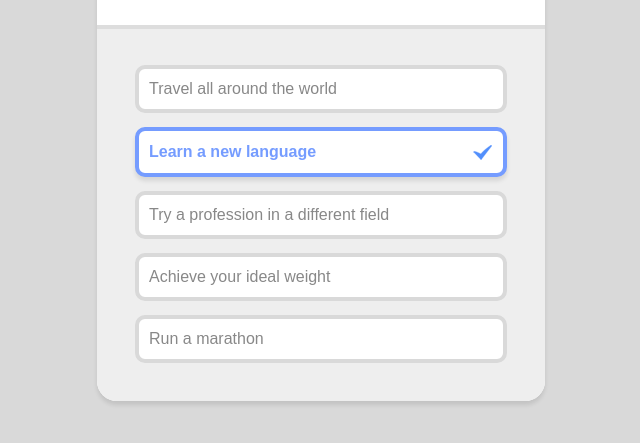
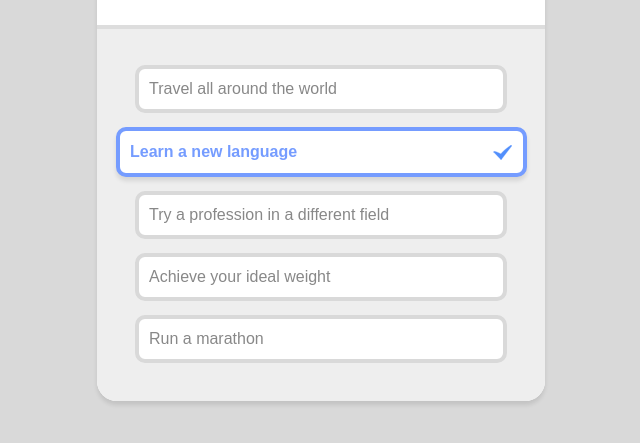
Before and after one commit to codingaring/VimCamp, a plain HTML site: page task/2week/bucketList_2/index.html in a window 1280 px wide. Shown: the part 247-690 px from the top of the page, without its empty margins (319-959 px from the left). Drawn offline with Linux system fonts and the light colour scheme.

Commit message:
🎨 [2-1]추가 요구사항 : list-item.is_complete 구현

```diff
--- a/task/2week/bucketList_2/style/style.css
+++ b/task/2week/bucketList_2/style/style.css
@@ -72,6 +72,9 @@ body {
 }
 
 .list-item.is_complete {
+  width: 103%;
+  position: relative;
+  left: -19px;
   color: #759cff;
   font-weight: 700;
   border-color: currentColor;
```
